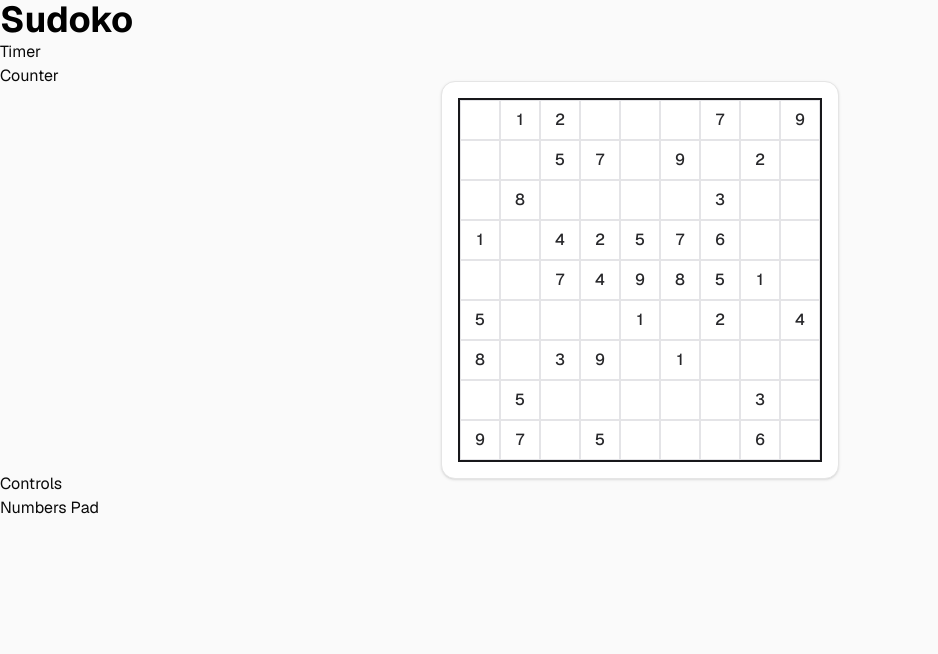
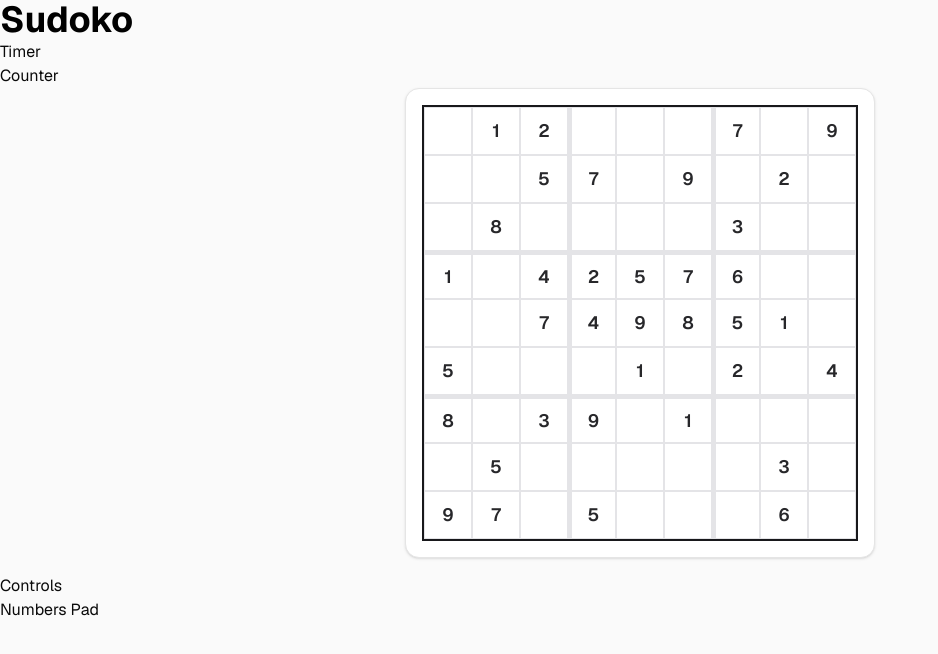
Before and after one commit to wesamAlsaleh/sudoko-f, a Next.js app: page / in a window 1280 px wide. Shown: the top 654 px of the page, without its empty margins (0-938 px from the left). Built offline with nearby package versions, Linux system fonts and the light colour scheme.

Commit message:
refactor: add 3x3 box border in the grid component

```diff
--- a/app/page.tsx
+++ b/app/page.tsx
@@ -15,7 +15,7 @@ export default function Home() {
       {/* TODO: Status Bar */}
       <StatsBar />
 
-      {/* TODO: Board Card */}
+      {/* Board Card */}
       <BoardCard />
 
       {/* TODO: Controls */}
--- a/components/BoardCard.tsx
+++ b/components/BoardCard.tsx
@@ -17,7 +17,7 @@ export default function BoardCard() {
 
   return (
     // Card container
-    <div className="flex justify-center items-center h-96">
+    <div className="flex justify-center items-center mb-4">
       <Card className="p-4">
         <Grid puzzleString={cellNumbers} />
       </Card>
--- a/components/Cell.tsx
+++ b/components/Cell.tsx
@@ -1,8 +1,29 @@
+"use client";
+
 import React from "react";
 
-export default function Cell({ number }: { number: string }) {
+export default function Cell({
+  number,
+  cellId,
+}: {
+  number: string;
+  cellId: number;
+}) {
+  // get the cell coordinates
+  const row = Math.floor(cellId / 9);
+  const column = cellId % 9;
+
+  // custom border style based on the location (after each 3 cells)
+  const rowStyle = row % 3 == 0 && row != 0 ? "border-t-4" : "";
+  const columnStyle = column % 3 == 0 && column != 0 ? "border-l-4" : "";
+
   return (
-    <div className="w-10 h-10 border border-zinc-200 flex items-center justify-center text-zinc-800 font-medium">
+    <div
+      className={`w-12 h-12 border border-zinc-200 flex items-center justify-center text-zinc-800 text-lg font-semibold hover:bg-gray-200 hover:cursor-pointer ${rowStyle} ${columnStyle}`}
+      onClick={() => {
+        console.log(number);
+      }}
+    >
       {number === "0" ? "" : number}
     </div>
   );
--- a/components/Grid.tsx
+++ b/components/Grid.tsx
@@ -13,7 +13,7 @@ export default function Grid({ puzzleString }: { puzzleString: string }) {
       {/* grid contents container */}
       <div className="grid grid-cols-9 border-2 border-zinc-900 w-fit">
         {cellNumbers.map((cellNumber, index) => {
-          return <Cell key={index} number={cellNumber} />;
+          return <Cell key={index} number={cellNumber} cellId={index} />;
         })}
       </div>
     </div>
```
